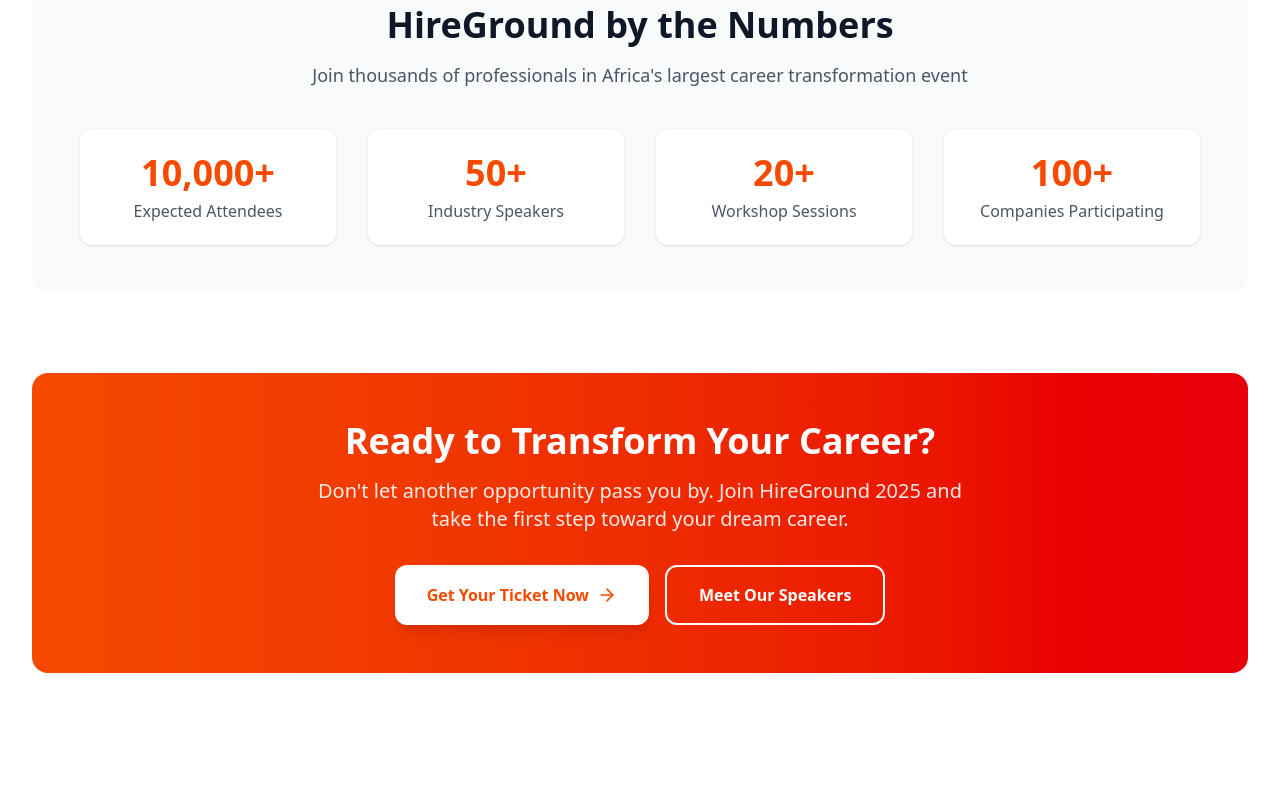
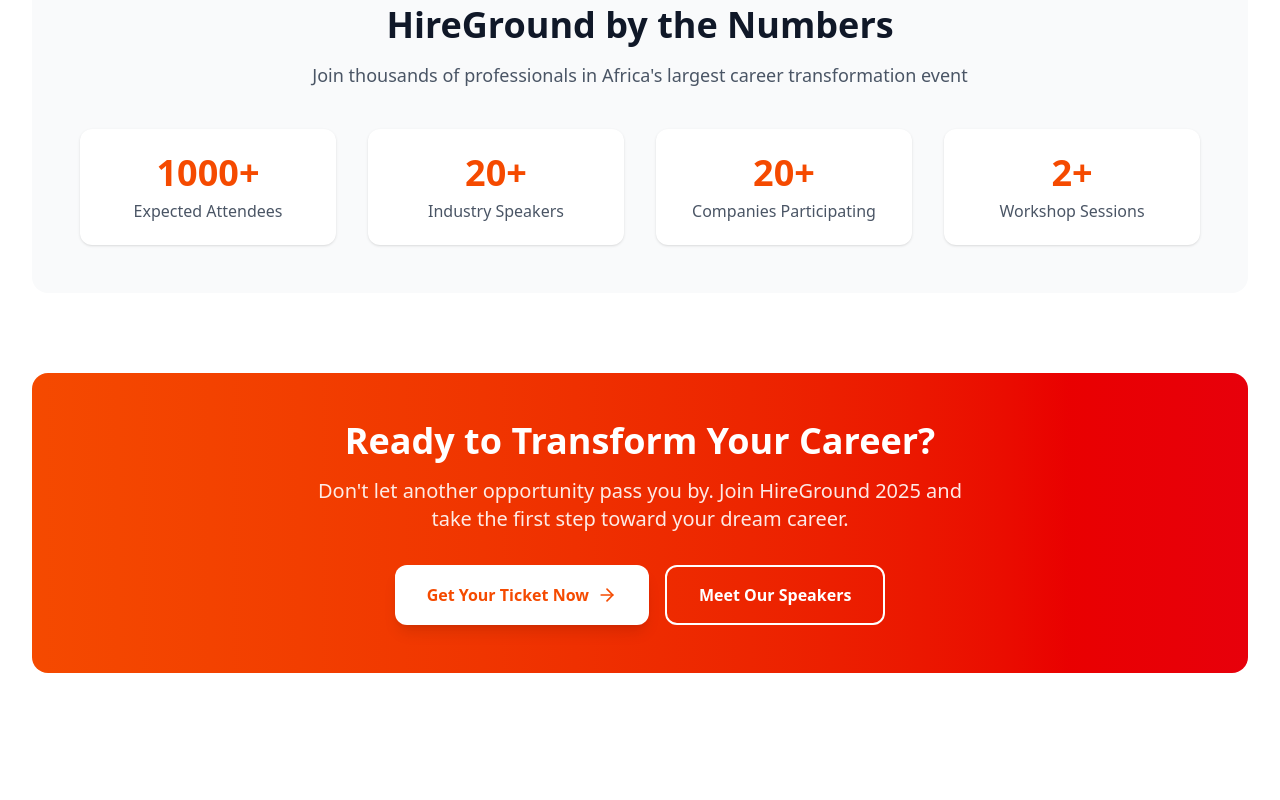
Before and after one commit to Phemmy-Dev/hireground-by-tlt, a React (Vite) app: page /about in a window 1280 px wide. Shown: the part 2140-2940 px from the top of the page. Built offline with nearby package versions, Linux system fonts and the light colour scheme.

Commit message:
Make corrections and remove redundant code in the hero section

```diff
--- a/src/components/Footer.jsx
+++ b/src/components/Footer.jsx
@@ -72,7 +72,7 @@
                   className="h-12 w-auto mb-4"
                 />
                 <p className="text-gray-400 leading-relaxed mb-6 max-w-sm">
-                  Africa's premier career transformation event. Connecting talent, empowering professionals, and shaping the future of work across the continent.
+                  Kwara's premier career transformation event. Connecting talent, empowering professionals, and shaping the future of work across the continent.
                 </p>
               </div>
 
--- a/src/components/OrganizingTeam.jsx
+++ b/src/components/OrganizingTeam.jsx
@@ -230,7 +230,7 @@
               </h3>
 
               <p className="text-lg text-gray-600 mb-8 leading-relaxed">
-                We're always looking for passionate individuals who share our vision of transforming careers and empowering professionals across Africa. Be part of something bigger.
+                We're always looking for passionate individuals who share our vision of transforming careers and empowering professionals across Nigeria. Be part of something bigger.
               </p>
 
               <div className="flex flex-col sm:flex-row gap-4 justify-center">
--- a/src/components/sections/Sponsors.jsx
+++ b/src/components/sections/Sponsors.jsx
@@ -113,7 +113,7 @@
             viewport={{ once: true }}
             className="text-lg md:text-xl text-gray-600 max-w-3xl mx-auto mb-8"
           >
-            As a sponsor, your brand gets visibility to over 10,000 people. What better way to get your brand in front of people?
+            As a sponsor, your brand gets visibility to over 1000 people. What better way to get your brand in front of people?
           </motion.p>
 
           {/* CTA Button */}
@@ -207,7 +207,7 @@
                   </svg>
                 </div>
                 <h4 className="font-semibold text-gray-900 mb-2">Brand Visibility</h4>
-                <p className="text-gray-600 text-sm">Get your brand in front of 10,000+ career-focused professionals</p>
+                <p className="text-gray-600 text-sm">Get your brand in front of 1000+ career-focused professionals</p>
               </div>
               <div className="text-center">
                 <div className="w-12 h-12 bg-blue-100 rounded-lg flex items-center justify-center mx-auto mb-4">
--- a/src/components/sections/aboutsections/AboutHireground.jsx
+++ b/src/components/sections/aboutsections/AboutHireground.jsx
@@ -41,10 +41,10 @@
   ]
 
   const stats = [
-    { number: "10,000+", label: "Expected Attendees" },
-    { number: "50+", label: "Industry Speakers" },
-    { number: "20+", label: "Workshop Sessions" },
-    { number: "100+", label: "Companies Participating" }
+    { number: "1000+", label: "Expected Attendees" },
+    { number: "20+", label: "Industry Speakers" },
+    { number: "20+", label: "Companies Participating" },
+    { number: "2+", label: "Workshop Sessions" },
   ]
 
   return (
--- a/src/components/sections/aboutsections/Visionandmission.jsx
+++ b/src/components/sections/aboutsections/Visionandmission.jsx
@@ -184,7 +184,7 @@
                 Join Our Mission
               </h3>
               <p className="text-lg opacity-90 mb-6 max-w-2xl mx-auto">
-                Be part of a movement that's reshaping careers and transforming lives across Africa. Your journey to professional excellence starts here.
+                Be part of a movement that's reshaping careers and transforming lives across the world. Your journey to professional excellence starts here.
               </p>
               <motion.a
                 href="/contact"
--- a/src/components/sections/aboutsections/WhyAttend.jsx
+++ b/src/components/sections/aboutsections/WhyAttend.jsx
@@ -17,17 +17,17 @@
   const reasons = [
     {
       icon: <FiUsers className="w-8 h-8" />,
-      title: "Network with 10,000+ Professionals",
+      title: "Network with 1000+ Professionals",
       description: "Connect with industry leaders, entrepreneurs, and like-minded individuals who can accelerate your career growth.",
       color: "from-blue-500 to-blue-600",
       bgColor: "bg-blue-50",
       borderColor: "border-blue-200",
-      stats: "10,000+ Attendees"
+      stats: "1000+ Attendees"
     },
     {
       icon: <FiBriefcase className="w-8 h-8" />,
       title: "Access Exclusive Job Opportunities",
-      description: "Get first access to job openings from 100+ companies actively recruiting at the event.",
+      description: "Get first access to job openings from 20+ companies actively recruiting at the event.",
       color: "from-green-500 to-green-600",
       bgColor: "bg-green-50",
       borderColor: "border-green-200",
@@ -60,15 +60,15 @@
       borderColor: "border-indigo-200",
       stats: "Global Reach"
     },
-    {
-      icon: <FiAward className="w-8 h-8" />,
-      title: "Get Industry Recognition",
-      description: "Showcase your achievements and get recognized through our awards and recognition programs.",
-      color: "from-yellow-500 to-yellow-600",
-      bgColor: "bg-yellow-50",
-      borderColor: "border-yellow-200",
-      stats: "Recognition Awards"
-    }
+    // {
+    //   icon: <FiAward className="w-8 h-8" />,
+    //   title: "Get Industry Recognition",
+    //   description: "Showcase your achievements and get recognized through our awards and recognition programs.",
+    //   color: "from-yellow-500 to-yellow-600",
+    //   bgColor: "bg-yellow-50",
+    //   borderColor: "border-yellow-200",
+    //   stats: "Recognition Awards"
+    // }
   ]
 
   const testimonials = [
@@ -193,7 +193,7 @@
                 </div>
                 <div className="bg-white/10 rounded-xl p-4 backdrop-blur-sm">
                   <div className="text-2xl font-bold mb-1">Limited Seats</div>
-                  <div className="text-sm opacity-80">Only 10,000 spots available</div>
+                  <div className="text-sm opacity-80">Only 1000 spots available</div>
                 </div>
                 <div className="bg-white/10 rounded-xl p-4 backdrop-blur-sm">
                   <div className="text-2xl font-bold mb-1">2 Days Only</div>
--- a/src/components/sections/sponsorspagesection/SponsorCta.jsx
+++ b/src/components/sections/sponsorspagesection/SponsorCta.jsx
@@ -83,7 +83,7 @@
             </h2>
 
             <p className="text-xl sm:text-2xl text-white/90 mb-8 leading-relaxed max-w-3xl mx-auto">
-              Join the brands and leaders who are already transforming Africa's professional landscape.
+              Join the brands and leaders who are already transforming Nigeria's professional landscape.
               Your sponsorship decision today becomes tomorrow's success story.
             </p>
           </motion.div>
--- a/src/components/sections/sponsorspagesection/SponsorsSectionHero.jsx
+++ b/src/components/sections/sponsorspagesection/SponsorsSectionHero.jsx
@@ -25,7 +25,7 @@
 
   // Event statistics for credibility
   const eventStats = [
-    { icon: <FiUsers className="w-5 h-5" />, number: "10,000+", label: "Expected Attendees" },
+    { icon: <FiUsers className="w-5 h-5" />, number: "1000+", label: "Expected Attendees" },
     { icon: <FiCalendar className="w-5 h-5" />, number: "2", label: "Days of Networking" },
     { icon: <FiTrendingUp className="w-5 h-5" />, number: "50+", label: "Industry Leaders" },
     { icon: <FiStar className="w-5 h-5" />, number: "100+", label: "Companies Participating" }
@@ -72,7 +72,7 @@
             Partner with <span className="text-orange-400">HireGround</span>
             <br />
             <span className="text-xl sm:text-3xl lg:text-3xl xl:text-5xl font-semibold text-gray-200">
-              Shape Africa's Future
+              Shape Nigeria's Future
             </span>
           </motion.h1>
 
@@ -83,7 +83,7 @@
             transition={{ duration: 0.6, delay: 0.2 }}
             className="text-lg sm:text-xl lg:text-xl text-gray-200 mb-8 leading-relaxed max-w-3xl mx-auto"
           >
-            Join Africa's premier career transformation event and connect with thousands of professionals,
+            Join Kwara's premier career transformation event and connect with thousands of professionals,
             industry leaders, and emerging talent while showcasing your brand to a highly engaged audience.
           </motion.p>
 
--- a/src/components/sections/sponsorspagesection/WhySponsor.jsx
+++ b/src/components/sections/sponsorspagesection/WhySponsor.jsx
@@ -7,9 +7,9 @@
   const mainReasons = [
     {
       icon: <FiUsers className="w-8 h-8" />,
-      title: "Reach 10,000+ Professionals",
+      title: "Reach 1000+ Professionals",
       description: "Connect with Africa's most ambitious professionals, from emerging talent to C-suite executives, all actively seeking career transformation.",
-      highlight: "10,000+",
+      highlight: "1000+",
       subtext: "Expected Attendees"
     },
     {
```
Also changed, not shown: src/components/Hero.jsx (+2 -23 lines), src/pages/Speakers.jsx (+10 -10 lines).
